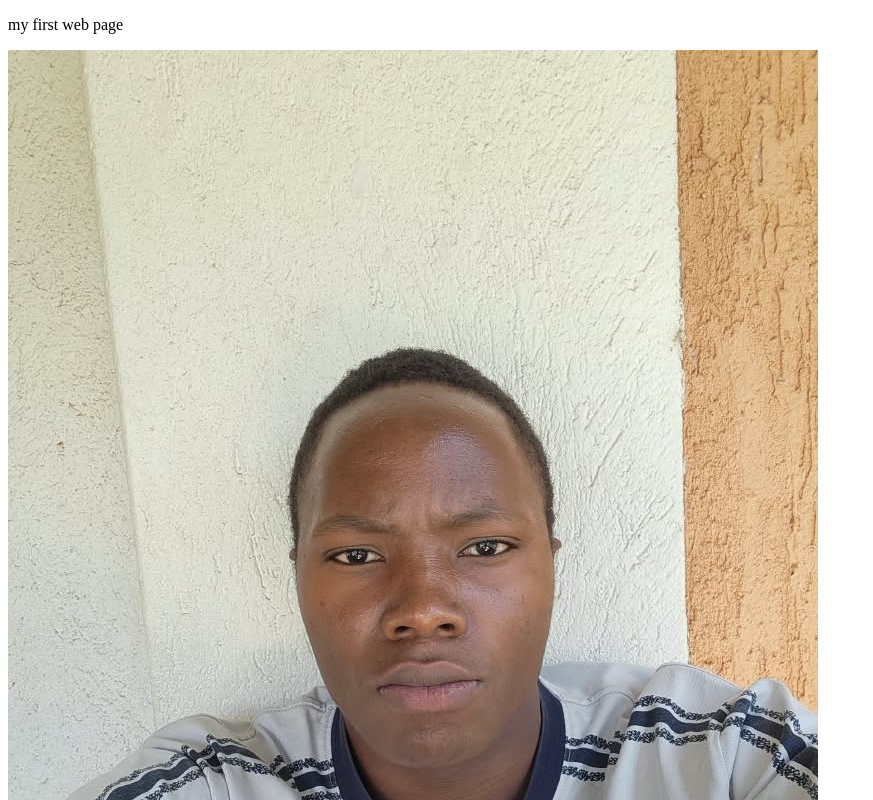
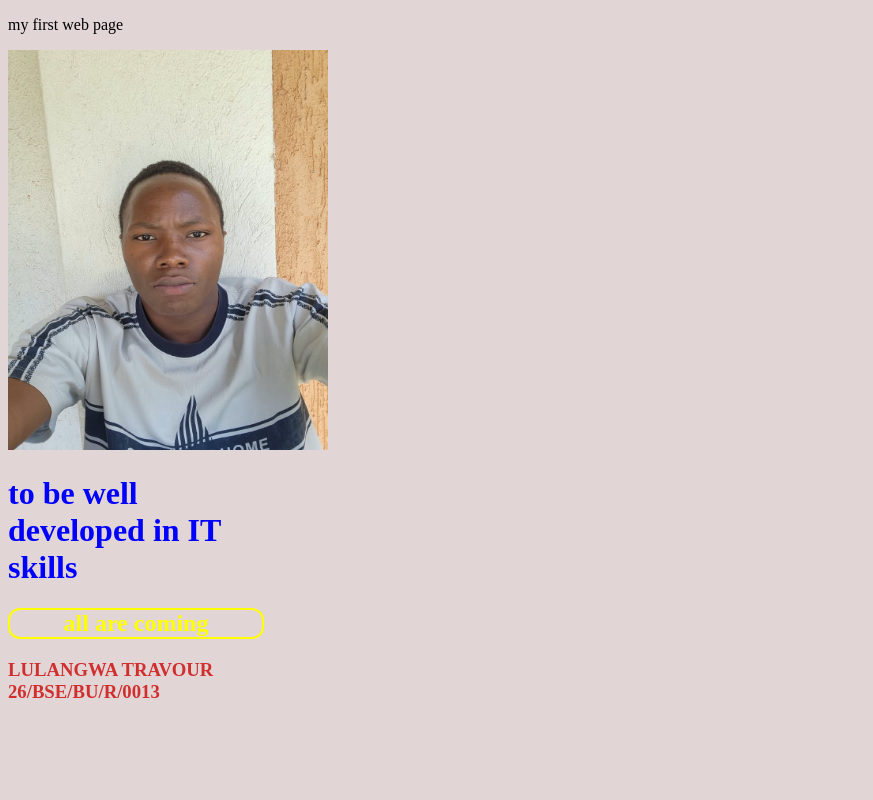
Before and after one commit to TR0V02006/SALI, a plain HTML site: page index.html in a window 1280 px wide. Shown: the top 800 px of the page, without its empty margins (0-873 px from the left). Drawn offline with Linux system fonts and the light colour scheme.

Commit message:
all
good

```diff
--- a/index.html
+++ b/index.html
@@ -1,13 +1,31 @@
  <!DOCTYPE html>
  <html lang="en">
  <head>
+    <style>
+        h3{
+            color: rgb(209, 46, 46);
+
+        }
+        img{
+            width: 320px;
+            height: 400px;
+        }
+    </style>
+    <link rel="stylesheet" href="mainstyle.css">
     <meta charset="UTF-8">
+
     <meta name="viewport" content="width=device-width, initial-scale=1.0">
     <title>Travour</title>
     <p> my first web page </p>
     <img src="WhatsApp Image 2026-09-14 at 5.55.35 AM.jpeg" alt="">
  </head>
+
  <body>
+    <h1 style="color: blue;"> to be well developed in IT skills</h1>
+    <h2> all are coming </h2>
+    <h3> LULANGWA TRAVOUR
+        26/BSE/BU/R/0013
+    </h3>
 
  </body>
  </html>
--- /dev/null
+++ b/mainstyle.css
@@ -0,0 +1,16 @@
+body{
+    background-color: rgb(225, 213, 213);
+    width: 20%;
+}
+h2{
+    color: yellow;
+    text-align: center;
+    border: 2px solid yellow;
+    font-family: 'Times New Roman';
+    border-radius: 12px;
+}
+h2:hover{
+    background-color: blue;
+    color: brown;
+    font-family: 'Lucida Sans';
+}
```
